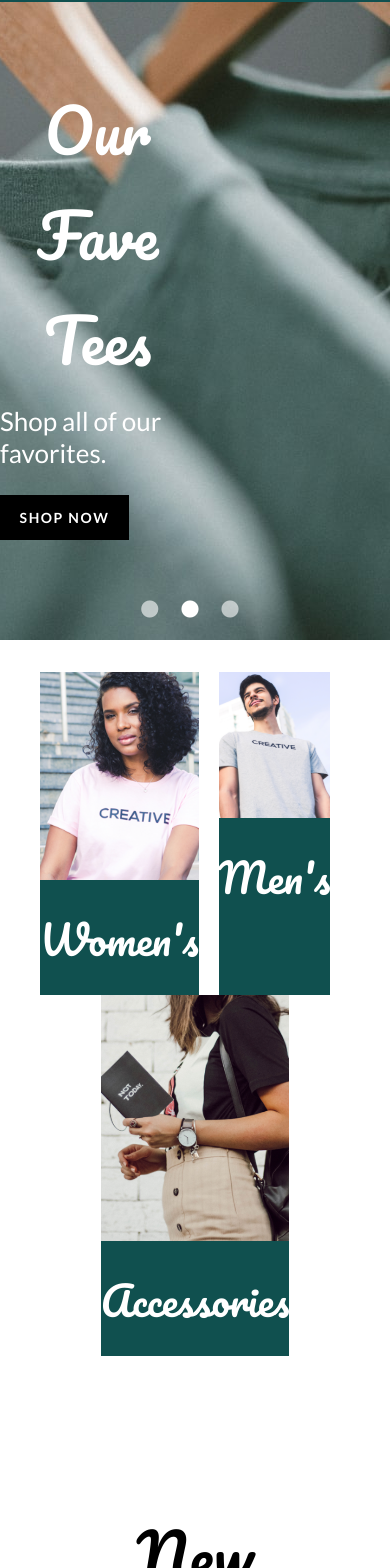
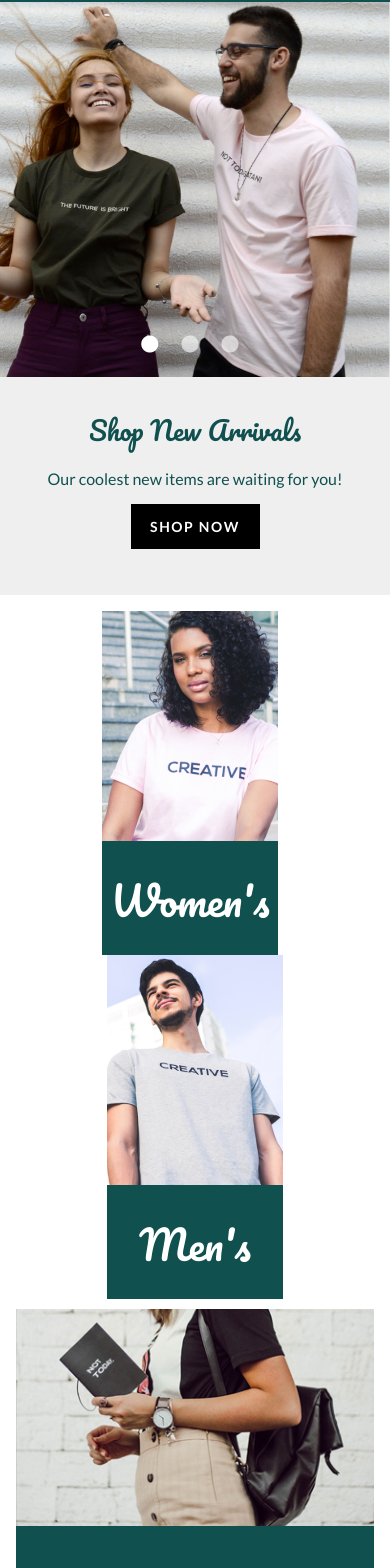
Before and after one commit to eddieolivas/Dyode-Developer-Test, a React (Create React App) app: page / in a window 390 px wide. Shown: the part 424-1992 px from the top of the page. Built offline with nearby package versions, Linux system fonts and the light colour scheme.

Commit message:
Set up slider mobile content sections, added mobile styles to categories section.

```diff
--- a/src/components/UI/slider/slider.js
+++ b/src/components/UI/slider/slider.js
@@ -9,7 +9,7 @@ import './slider.scss';
 const Slider = ({ children }) => {
 
   let settings = {
-    autoplay: true,
+    autoplay: false,
     autoplaySpeed: 4000,
     infinite: true,
     speed: 700,
@@ -20,7 +20,7 @@ const Slider = ({ children }) => {
   }
 
   return(
-    <div className={`jarallax sliderWrap`}>
+    <div className={`sliderWrap`}>
       <SlickSlider {...settings}>
         {children}
       </SlickSlider>
--- a/src/components/UI/slider/slider.scss
+++ b/src/components/UI/slider/slider.scss
@@ -11,6 +11,10 @@
 
   .slick-dots {
     bottom: 20px !important;
+
+    @media screen and (max-width: 980px) {
+      bottom: 240px !important;
+    }
   }
 
   .slick-dots li {
--- a/src/pages/index.js
+++ b/src/pages/index.js
@@ -8,6 +8,7 @@ import Button from '../components/UI/button/button';
 import womens from '../assets/images/womens.svg';
 import mens from '../assets/images/mens.svg';
 import accessories from '../assets/images/accessories.svg';
+import accessoriesMobile from '../assets/images/accessories-mobile.svg';
 import productImage from '../assets/images/product-image.svg';
 import insta1 from '../assets/images/social-1.svg';
 import insta2 from '../assets/images/social-2.svg';
@@ -19,17 +20,7 @@ import email from '../assets/images/email-icon.svg';
 import SlickSlider from 'react-slick';
 
 const IndexPage = () => {
-  // const NextArrow = (props) => {
-  //   const { className, style, onClick } = props;
-  //   return (
-  //     <div
-  //       className={className}
-  //       style={{ ...style, background: "blue", zIndex: "1", right: "0"}}
-  //       onClick={() => this.slider.slickNext() }
-  //     />
-  //   );
-  // };
-
+  //Settings for the slider
   const settings = {
     autoplay: false,
     autoplaySpeed: 4000,
@@ -40,13 +31,13 @@ const IndexPage = () => {
     arrows: true,
     slidesToShow: 4,
     slidesToScroll: 1,
-    // nextArrow: <NextArrow className="nextArrow" style={{display: "block"}} />
   }
 
   return (
     <div className="App">
       <div className={classes.hero}>
         <Slider>
+          <div className={classes.slideWrap}>
             <div className={`${classes.slide1} ${classes.slide}`}>
               <div className={classes.sliderContent}>
                 <div className={classes.heading}>
@@ -60,6 +51,17 @@ const IndexPage = () => {
                 </div>
               </div>
             </div>
+            <div className={classes.mobileContent}>
+              <div className={classes.heading}>
+                  <h1>Shop New Arrivals</h1>
+              </div>
+              <p className={classes.mobileDescription}>Our coolest new items are waiting for you!</p>
+              <p style={{textAlign: "center"}}>
+                <Button btnType="black">Shop Now</Button>
+              </p>
+            </div>
+          </div>
+          <div className={classes.slideWrap}>
             <div className={`${classes.slide2} ${classes.slide}`}>
               <div className={classes.sliderContent}>
                 <div className={classes.heading}>
@@ -73,6 +75,17 @@ const IndexPage = () => {
                 </div>
               </div>
             </div>
+            <div className={classes.mobileContent}>
+              <div className={classes.heading}>
+                  <h1>Our Fave Tees</h1>
+              </div>
+              <p className={classes.mobileDescription}>Shop all of our favorites</p>
+              <p style={{textAlign: "center"}}>
+                <Button btnType="black">Shop Now</Button>
+              </p>
+            </div>
+          </div>
+          <div className={classes.slideWrap}>
             <div className={`${classes.slide3} ${classes.slide}`}>
               <div className={classes.sliderContent}>
                 <div className={classes.heading}>
@@ -84,6 +97,16 @@ const IndexPage = () => {
                     <Button btnType="black">Shop Now</Button>
                   </p>
                 </div>
+              </div>
+            </div>
+            <div className={classes.mobileContent}>
+              <div className={classes.heading}>
+                  <h1>Men's Tees</h1>
+              </div>
+              <p className={classes.mobileDescription}>Find the perferct shirt.</p>
+              <p style={{textAlign: "center"}}>
+                <Button btnType="black">Shop Now</Button>
+              </p>
             </div>
           </div>
         </Slider>
@@ -103,7 +126,8 @@ const IndexPage = () => {
           </div>
         </div>
         <div className={classes.categoryCard}>
-          <Link to="/"><img alt="accessories" src={accessories} /></Link>
+          <Link className={classes.accessoriesDesktop} to="/"><img alt="accessories" src={accessories} /></Link>
+          <Link className={classes.accessoriesMobile} to="/"><img alt="accessories" src={accessoriesMobile} /></Link>
           <div className={classes.categoryTitle}>
           <Link to="/">Accessories</Link>
           </div>
--- a/src/pages/index.module.scss
+++ b/src/pages/index.module.scss
@@ -8,13 +8,22 @@
     min-height: 638px;
     height: 53vh;
     justify-content: center;
-    width: 50%;
+    width: 100%;
+
+    @media screen and (max-width: 979px) {
+      height: 20vh;
+      min-height: 375px;
+    }
 
     .sliderContent {
       display: flex;
       flex-flow: column wrap;
       align-content: center;
       width: 50%;
+
+      @media screen and (max-width: 979px) {
+        display: none;
+      }
 
       .description {
         margin: 0.8rem 0;
@@ -25,6 +34,22 @@
         position: relative;
         z-index: 1;
       }
+    }
+  }
+
+  .mobileContent {
+    background: #EFEFEF;
+    color: #10504F;
+    padding: 30px;
+
+    .heading {
+      h1 {
+        font-size: 26px;
+      }
+    }
+
+    @media screen and (min-width: 980px) {
+      display: none;
     }
   }
 
@@ -41,6 +66,10 @@
   .slide3 {
     background-image: url(../assets/images/hero-slide-3.svg);
     color: #fff;
+
+    @media screen and (max-width: 980px) {
+      background-position: top center !important;
+    }
   }
 
   .heading {
@@ -64,6 +93,10 @@
   justify-content: center;
   padding: 2rem;
 
+  @media screen and (max-width: 980px) {
+    padding: 1rem;
+  }
+
   .categoryCard {
     background: #10504F;
     margin-right: 20px;
@@ -71,12 +104,41 @@
     max-width: 435px;
     // width: 100%;
 
+    @media screen and (max-width: 980px) {
+      flex-basis: 49%;
+      margin-right: 10px;
+
+      &:nth-child(2) {
+        margin-right: 0;
+      }
+    }
+
     &:last-child {
       margin-right: 0;
+
+      @media screen and (max-width: 980px) {
+        flex-basis: 100%;
+        margin-top: 10px;
+        max-width: 100%;
+      }
     }
 
     img {
       width: 100%;
+    }
+
+    .accessoriesDesktop {
+      @media screen and (max-width: 980px) {
+        display: none;
+      }
+    }
+
+    .accessoriesMobile {
+      display: none;
+
+      @media screen and (max-width: 980px) {
+        display: block;
+      }
     }
 
     .categoryTitle {
```
Also changed, not shown: src/assets/images/accessories-mobile.svg (added). Lines whose indentation alone changed are shown as unchanged.
